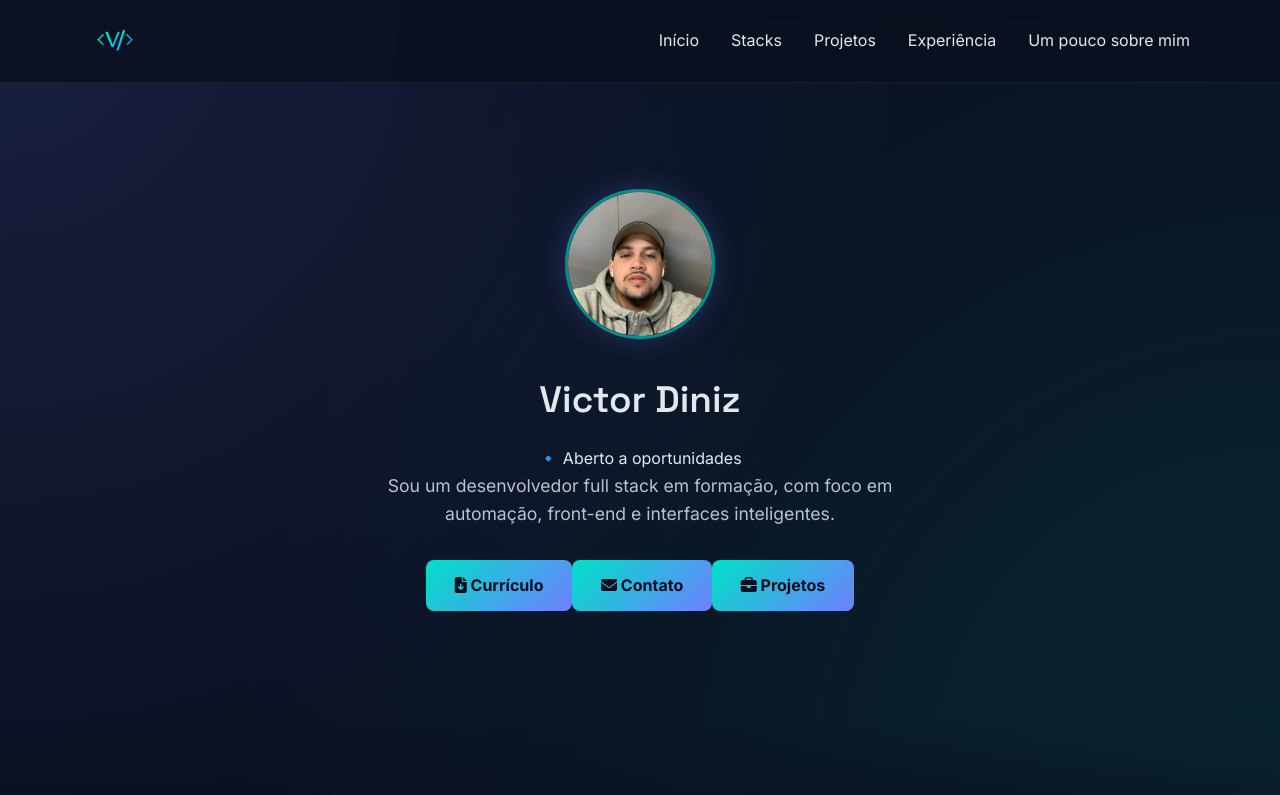
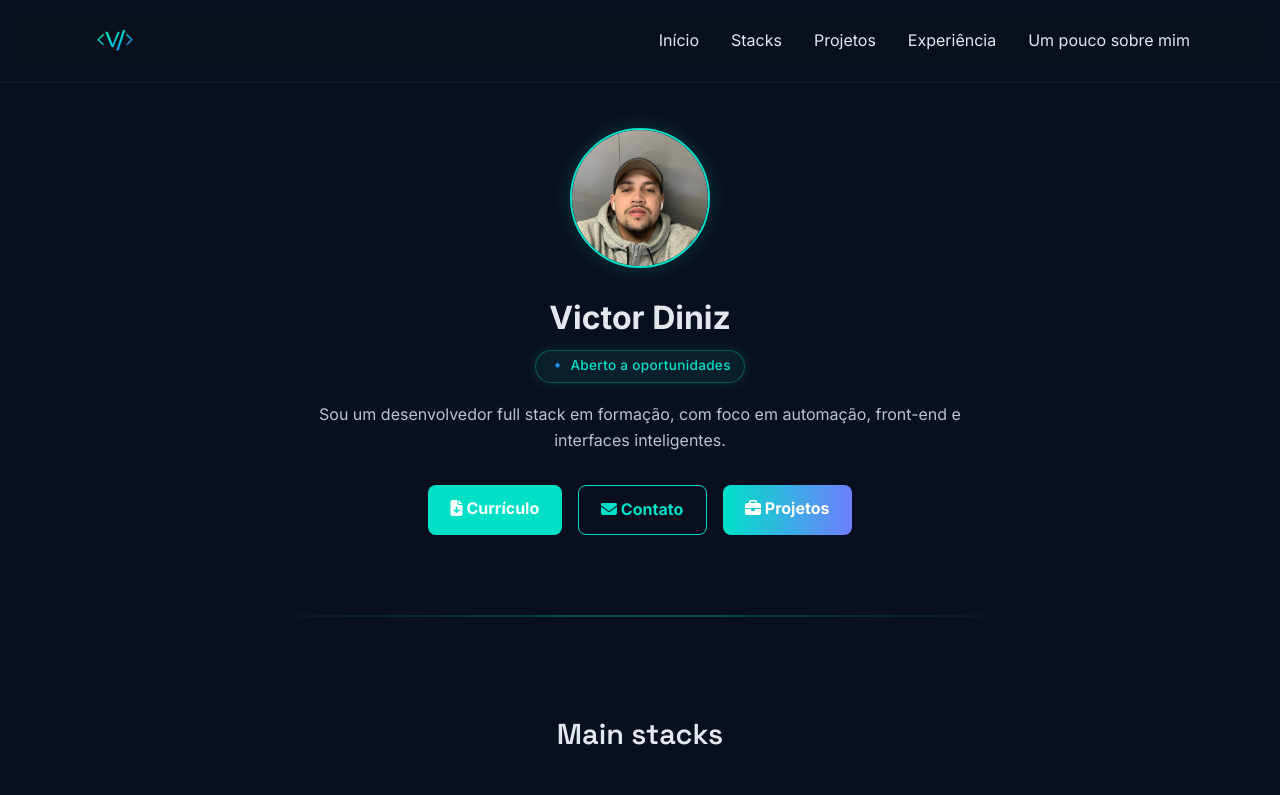
Before and after one commit to Victor-Diniz-Dev/curriculum-website, a React (Vite) app: page / in a window 1280 px wide. Shown: the top 795 px of the page. Built offline with nearby package versions, Linux system fonts and the light colour scheme.

Commit message:
estilizacao da nova hero, botoes e fade in

```diff
--- a/src/index.css
+++ b/src/index.css
@@ -90,91 +90,123 @@ section {
     color: var(--primary);
 }
 
-/* ===========================
-   HERO IMAGE
-=========================== */
-.hero-image {
-    display: flex;
-    justify-content: center;
-    margin-bottom: 2rem;
+/* ===== HERO SECTION ===== */
+.hero {
+  text-align: center;
+  padding: 8rem 1rem 5rem; /* Aumentamos o topo e o bottom um pouco */
+  scroll-margin-top: 100px; /* Garante que o scroll com #anchor não "grude" na navbar */
 }
 
-.hero-image img {
-    width: 150px;
-    height: 150px;
-    border-radius: 50%;
-    object-fit: cover;
-    border: 3px solid rgba(0, 224, 199, 0.6);
-    box-shadow: 0 0 25px rgba(111, 127, 255, 0.25);
-    transition: transform 0.4s ease, box-shadow 0.4s ease;
-    cursor: pointer;
+.hero .container {
+  max-width: 650px;
+  margin: 0 auto;
+  display: flex;
+  flex-direction: column;
+  align-items: center;
 }
 
-.hero-image img:hover {
-    transform: scale(1.05);
-    box-shadow: 0 0 35px rgba(0, 224, 199, 0.4);
+.hero-image {
+  width: 140px;
+  height: 140px;
+  border-radius: 50%;
+  overflow: hidden;
+  box-shadow: 0 0 20px rgba(0, 224, 199, 0.2);
+  border: 2px solid var(--primary);
+  margin-bottom: 1.5rem;
+  transition: transform 0.3s ease;
 }
-
-@keyframes pulse-glow {
-
-    0%,
-    100% {
-        box-shadow: 0 0 25px rgba(111, 127, 255, 0.25);
-    }
-
-    50% {
-        box-shadow: 0 0 35px rgba(0, 224, 199, 0.5);
-    }
+.hero-image img {
+  width: 100%;
+  height: 100%;
+  object-fit: cover;
 }
-
-.hero-image img {
-    animation: pulse-glow 3s infinite ease-in-out;
-}
-
-
-/* ===========================
-   HERO
-=========================== */
-.hero {
-    min-height: 100vh;
-    display: flex;
-    align-items: center;
-    justify-content: center;
-    text-align: center;
-    background: radial-gradient(circle at top left, rgba(111, 127, 255, 0.15), transparent 60%),
-        radial-gradient(circle at bottom right, rgba(0, 224, 199, 0.1), transparent 70%);
-    padding-top: 6rem;
+.hero-image:hover {
+  transform: scale(1.05);
 }
 
 .hero h2 {
-    font-family: var(--font-title);
-    font-size: 2.3rem;
-    margin-bottom: 1rem;
+  font-size: 2rem;
+  color: var(--text-light);
+  margin-bottom: 0.4rem;
 }
 
+/* ===== STATUS BADGE ===== */
+.status-badge {
+  margin-bottom: 1.2rem;
+  background: rgba(0, 224, 199, 0.08);
+  color: var(--primary);
+  border: 1px solid rgba(0, 224, 199, 0.3);
+  padding: 0.3rem 0.8rem;
+  border-radius: 999px;
+  font-size: 0.85rem;
+  font-weight: 500;
+  letter-spacing: 0.3px;
+  animation: pulseBadge 2.5s ease-in-out infinite;
+}
+
+@keyframes pulseBadge {
+  0%, 100% { box-shadow: 0 0 0 0 rgba(0, 224, 199, 0.3); }
+  50% { box-shadow: 0 0 10px 2px rgba(0, 224, 199, 0.1); }
+}
+
+/* ===== TEXT ===== */
 .hero p {
-    color: #b8c2d1;
-    font-size: 1.1rem;
-    max-width: 600px;
-    margin: 0 auto 2rem auto;
+  color: #b8c2d1;
+  font-size: 1rem;
+  line-height: 1.6;
+  margin-bottom: 2rem;
+}
+
+/* ===== BUTTONS ===== */
+.hero-buttons {
+  display: flex;
+  gap: 1rem;
+  flex-wrap: wrap;
+  justify-content: center;
 }
 
 .btn {
-    display: inline-block;
-    padding: 0.8rem 1.8rem;
-    border: none;
-    background: linear-gradient(135deg, var(--primary), var(--accent));
-    color: var(--bg-dark);
-    font-weight: 600;
-    border-radius: 8px;
-    text-decoration: none;
-    transition: transform 0.3s ease, box-shadow 0.3s ease;
+  background: linear-gradient(90deg, var(--primary), var(--accent));
+  color: #fff;
+  font-weight: 600;
+  border-radius: 8px;
+  padding: 0.7rem 1.4rem;
+  text-decoration: none;
+  transition: all 0.3s ease;
+}
+.btn:hover {
+  opacity: 0.9;
+  transform: translateY(-2px);
 }
 
-.btn:hover {
-    transform: translateY(-2px);
-    box-shadow: 0 4px 15px rgba(0, 224, 199, 0.3);
+.btn.secondary {
+  background: var(--primary);
+  color: #fff;
 }
+.btn.outline {
+  background: transparent;
+  border: 1px solid var(--primary);
+  color: var(--primary);
+}
+.btn.outline:hover {
+  background: rgba(0, 224, 199, 0.1);
+}
+
+/* ===== RESPONSIVO ===== */
+@media (max-width: 640px) {
+  .hero h2 {
+    font-size: 1.6rem;
+  }
+  .hero-buttons {
+    flex-direction: column;
+    gap: 0.8rem;
+    width: 100%;
+  }
+  .btn {
+    width: 100%;
+  }
+}
+
 
 /* =========================== STACK SECTION =========================== */
 .stack {
```
